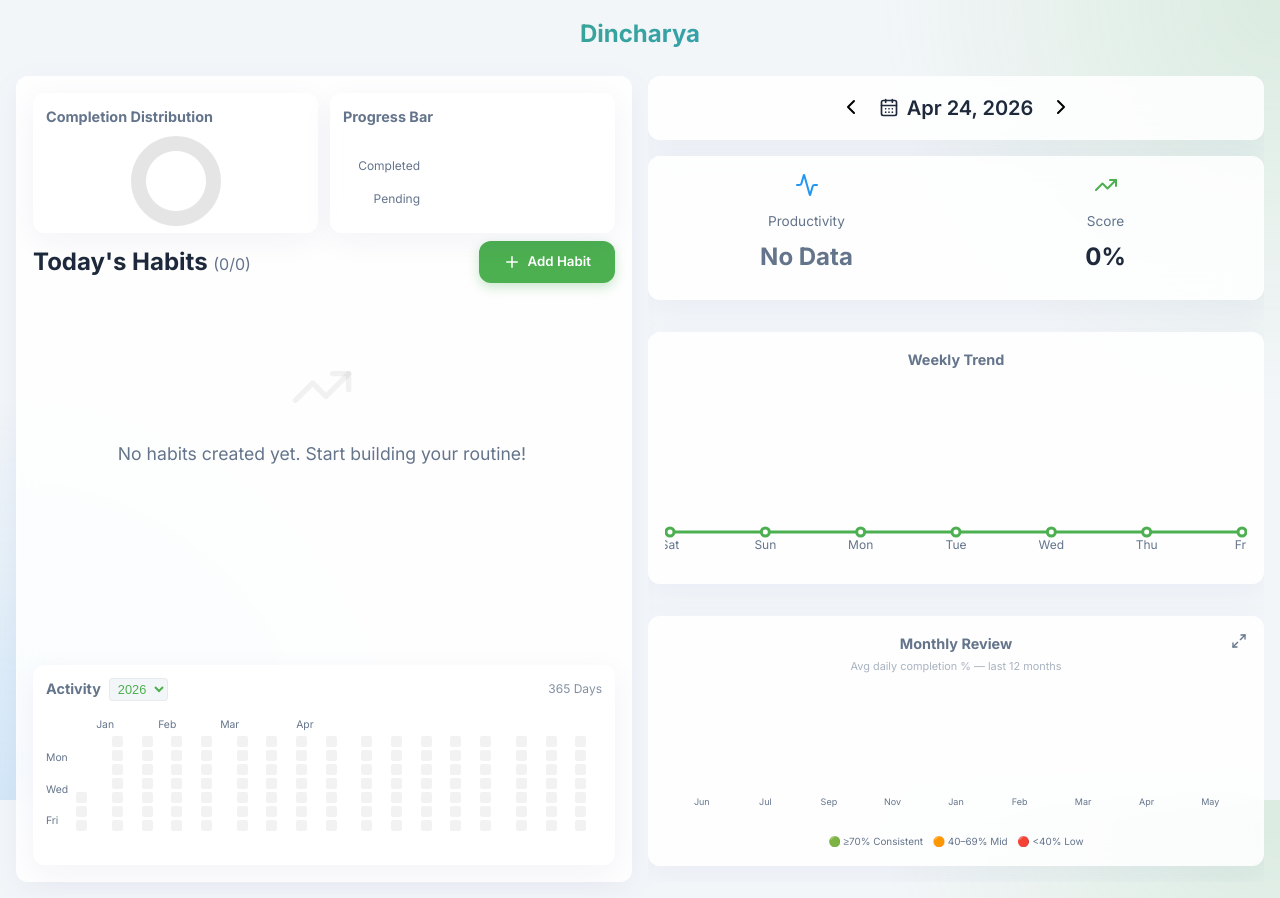
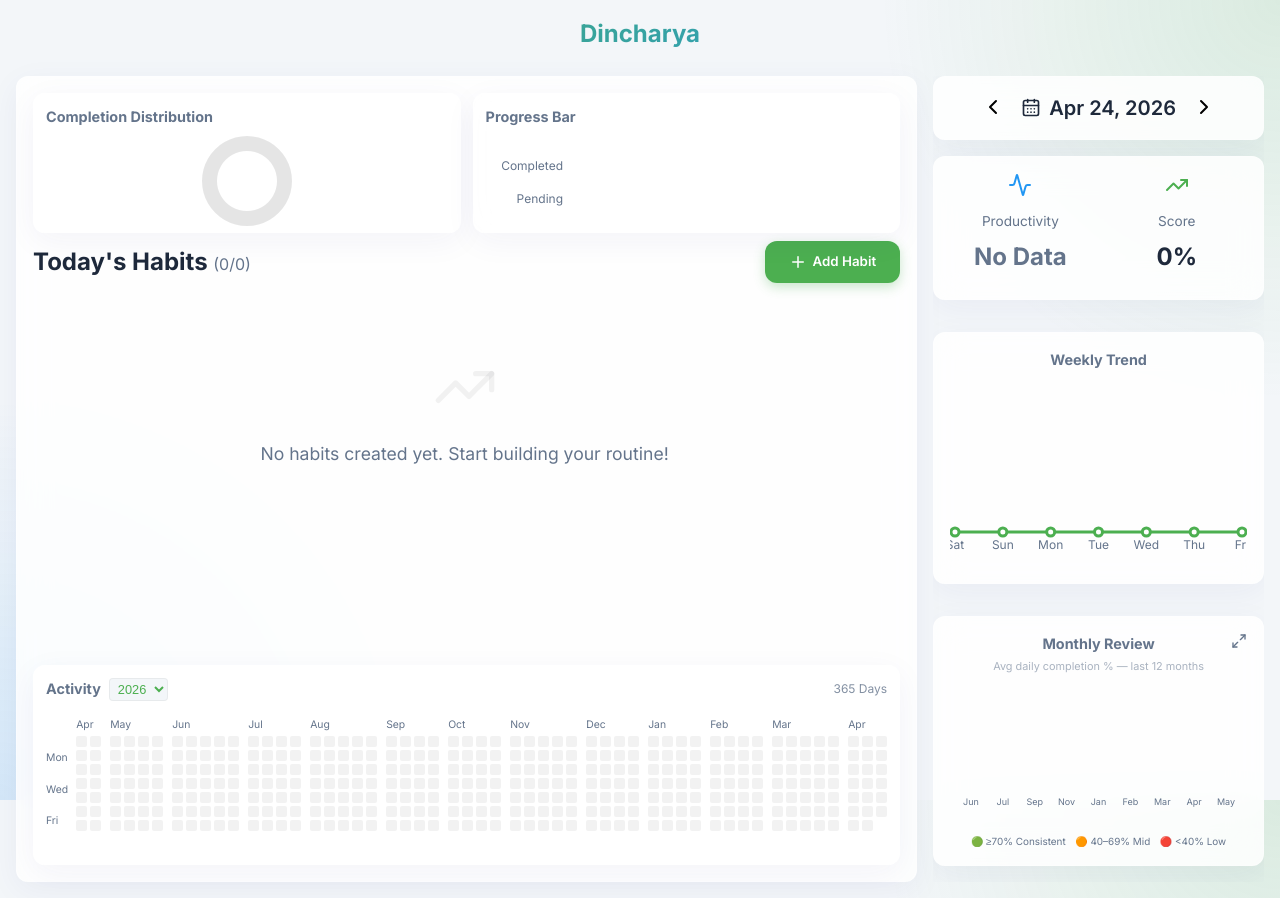
Before and after one commit to anilbk10/Dincharya, a React (Vite) app: page / in a window 1280 px wide. Built offline with nearby package versions, Linux system fonts and the light colour scheme.

Commit message:
previous state

```diff
--- a/src/App.tsx
+++ b/src/App.tsx
@@ -257,17 +257,17 @@ function App() {
 
 
   const systemToday = new Date();
-  const yearStartDate = new Date(selectedActivityYear, 0, 1);
-  const activityEndDate = selectedActivityYear !== currentYearNumber ? new Date(selectedActivityYear, 11, 31) : systemToday;
 
-  const actualDaysCount = Math.round((activityEndDate.getTime() - yearStartDate.getTime()) / (1000 * 60 * 60 * 24)) + 1;
-  const leadingPadding = yearStartDate.getDay();
-  const trailingPadding = (7 - ((leadingPadding + actualDaysCount) % 7)) % 7;
+  let activityEndDate = systemToday;
+  if (selectedActivityYear !== currentYearNumber) {
+    activityEndDate = new Date(selectedActivityYear, 11, 31); // Dec 31
+  }
 
-  const activityData = [
-    ...Array.from({ length: leadingPadding }, () => ({ date: '', level: 0, ratio: 0, isPadding: true })),
-    ...Array.from({ length: actualDaysCount }).map((_, i) => {
-      const d = addDays(yearStartDate, i);
+  const endWeekday = activityEndDate.getDay(); // 0-6
+  const totalDays = (52 * 7) + (endWeekday + 1); // Exact days to start on 52 weeks ago Sunday
+
+  const activityData = Array.from({ length: totalDays }).map((_, i) => {
+    const d = subDays(activityEndDate, totalDays - 1 - i);
     const dStr = format(d, 'yyyy-MM-dd');
     const ratio = calculateDayScore(dStr);
     let level = 0;
@@ -275,11 +275,11 @@ function App() {
     else if (ratio >= 0.4 && ratio < 0.75) level = 2;
     else if (ratio >= 0.75) level = 3;
     return { date: dStr, level, ratio, isPadding: false };
-    }),
-    ...Array.from({ length: trailingPadding }, () => ({ date: '', level: 0, ratio: 0, isPadding: true })),
-  ];
+  });
 
-  const weekCount = Math.ceil(activityData.length / 7);
+  for(let i = endWeekday + 1; i < 7; i++) {
+    activityData.push({ date: '', level: 0, ratio: 0, isPadding: true });
+  }
 
   const getColorForLevel = (level: number) => {
     if (level === 1) return 'rgba(76, 175, 80, 0.3)';
@@ -470,7 +470,7 @@ function App() {
               </div>
               <div ref={activityScrollRef} style={{ position: 'relative', overflowX: 'auto', paddingBottom: '0.5rem', flex: 1, scrollBehavior: 'smooth' }}>
                 <div style={{ display: 'flex', gap: '3px', marginBottom: '4px' }}>
-                  {Array.from({ length: weekCount }).map((_, c) => {
+                  {Array.from({ length: 53 }).map((_, c) => {
                     const firstDayOfCol = activityData[c * 7];
                     const monthName = firstDayOfCol && !firstDayOfCol.isPadding ? format(new Date(firstDayOfCol.date), 'MMM') : '';
                     const prevFirstDayOfCol = c > 0 ? activityData[(c - 1) * 7] : null;
```
Lines whose indentation alone changed are shown as unchanged.
